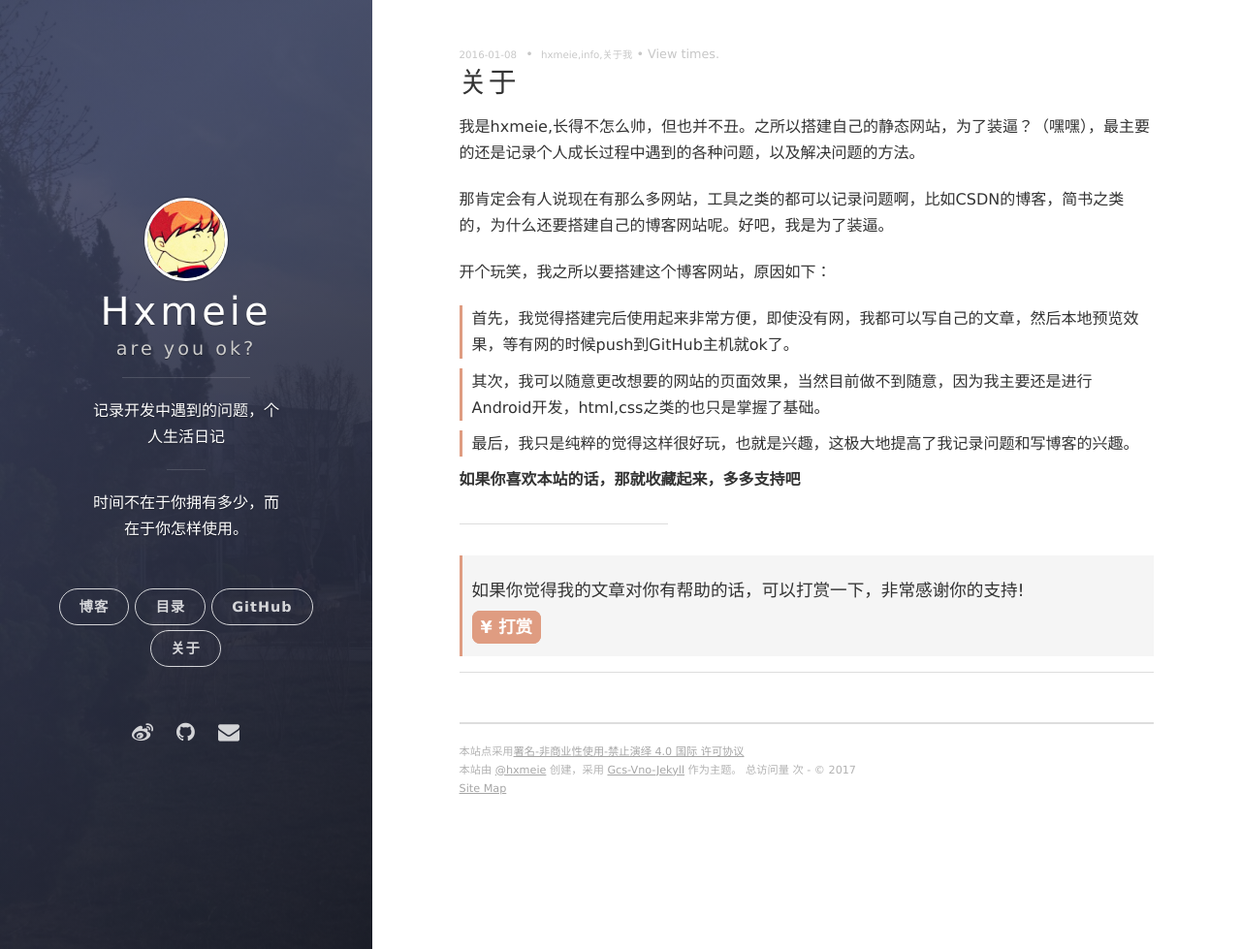
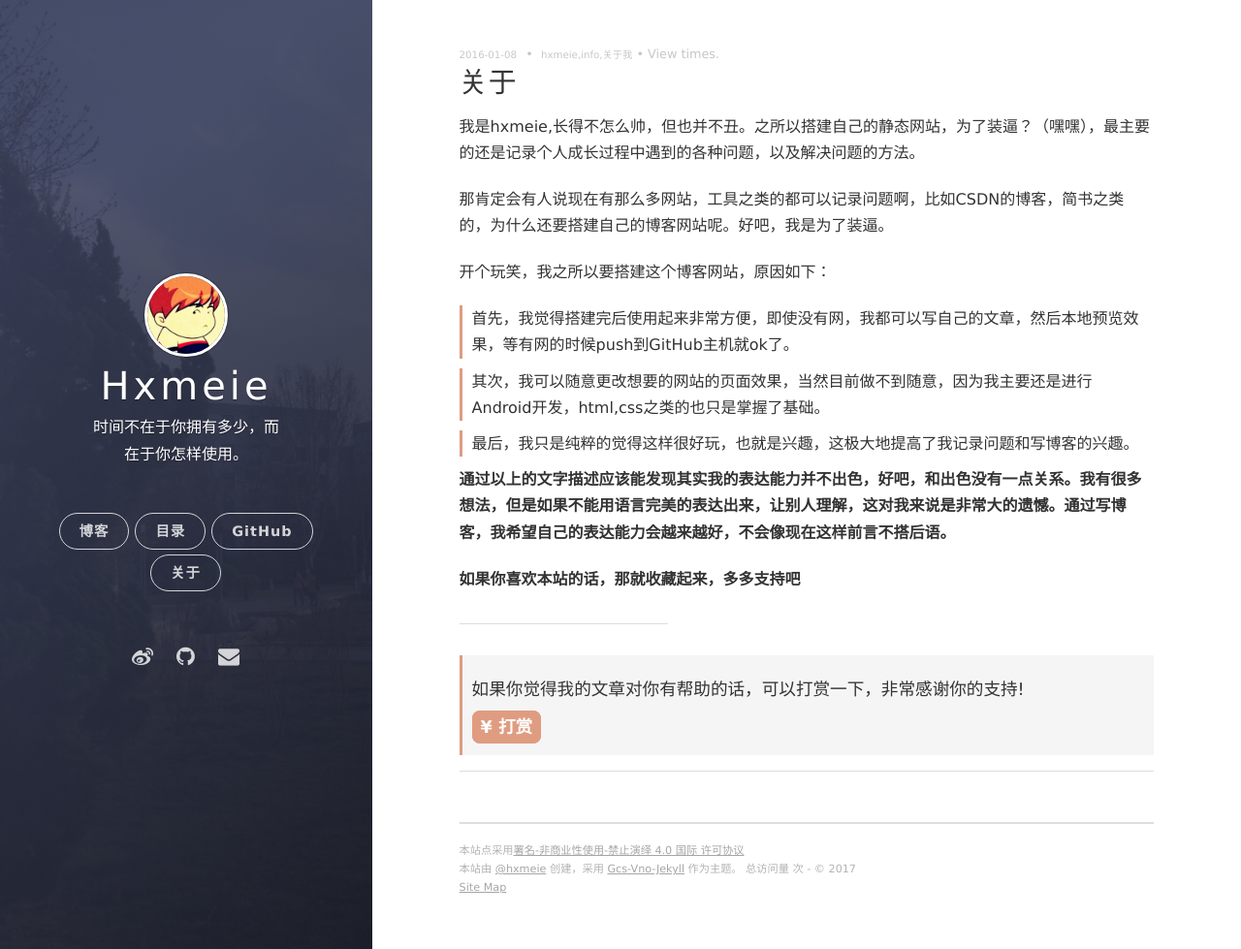
Before and after one commit to hxmeie/hxmeie.github.io, a Jekyll site: the page built from _posts/2016-01-08-AboutMe.md, in a window 1280 px wide and 979 px high. Shown: the whole window at 97% size. Built offline with Jekyll 4.4.1, drawn with Linux system fonts in a browser that asks for light colours; nearby versions of some CDN libraries; comment, search, counter and statistics services are not loaded.

Commit message:
add my first post about my blog

```diff
--- a/_includes/side-panel.html
+++ b/_includes/side-panel.html
@@ -7,13 +7,13 @@
         <a href="/#blog" title="前往 {{ site.title }} 的主页" class="blog-button"><img src="/assets/siteinfo/avatar.jpg" width="80" alt="{{ site.title }} logo" class="panel-cover__logo logo" /></a>
         <h1 class="panel-cover__title panel-title"><a href="/#blog" title="link to homepage for {{ site.title }}" class="blog-button">{{ site.title }}</a></h1>
 
-        {% if site.subtitle %}
+        <!-- {% if site.subtitle %}
         <span class="panel-cover__subtitle panel-subtitle">{{site.subtitle}}</span>
-        {% endif %}
-        <hr class="panel-cover__divider" />
+        {% endif %} -->
+        <!-- <hr class="panel-cover__divider" />
         <p class="panel-cover__description">{{ site.description }}</p>
         <hr class="panel-cover__divider panel-cover__divider--secondary" />
-
+         -->
         {% if site.welcome_message %}
         <p class="panel-cover__description">{{ site.welcome_message }}</p>
         {% endif %}
--- a/_posts/2016-01-08-AboutMe.md
+++ b/_posts/2016-01-08-AboutMe.md
@@ -21,5 +21,6 @@ excerpt: 我是hxmeie,长得不怎么帅，但也并不丑。之所以搭建自
 
 >最后，我只是纯粹的觉得这样很好玩，也就是兴趣，这极大地提高了我记录问题和写博客的兴趣。
 
+**通过以上的文字描述应该能发现其实我的表达能力并不出色，好吧，和出色没有一点关系。我有很多想法，但是如果不能用语言完美的表达出来，让别人理解，这对我来说是非常大的遗憾。通过写博客，我希望自己的表达能力会越来越好，不会像现在这样前言不搭后语。**
 
 **如果你喜欢本站的话，那就收藏起来，多多支持吧**
--- a/_sass/components/_panels.scss
+++ b/_sass/components/_panels.scss
@@ -46,7 +46,7 @@
 
   .panel-cover--collapsed {
     width: 30%;
-    max-width: 700px;
+    max-width: 600px;
   }
 
   .panel-cover--overlay {
--- a/_sass/components/_post-list.scss
+++ b/_sass/components/_post-list.scss
@@ -29,6 +29,7 @@
     font-size: 1.3em;
     line-height: 1.3em;
 
+//标题文字颜色，以及鼠标指向它的颜色
     a {
       color: $gray-darkest;
 
```
Also changed, not shown: README.md.
